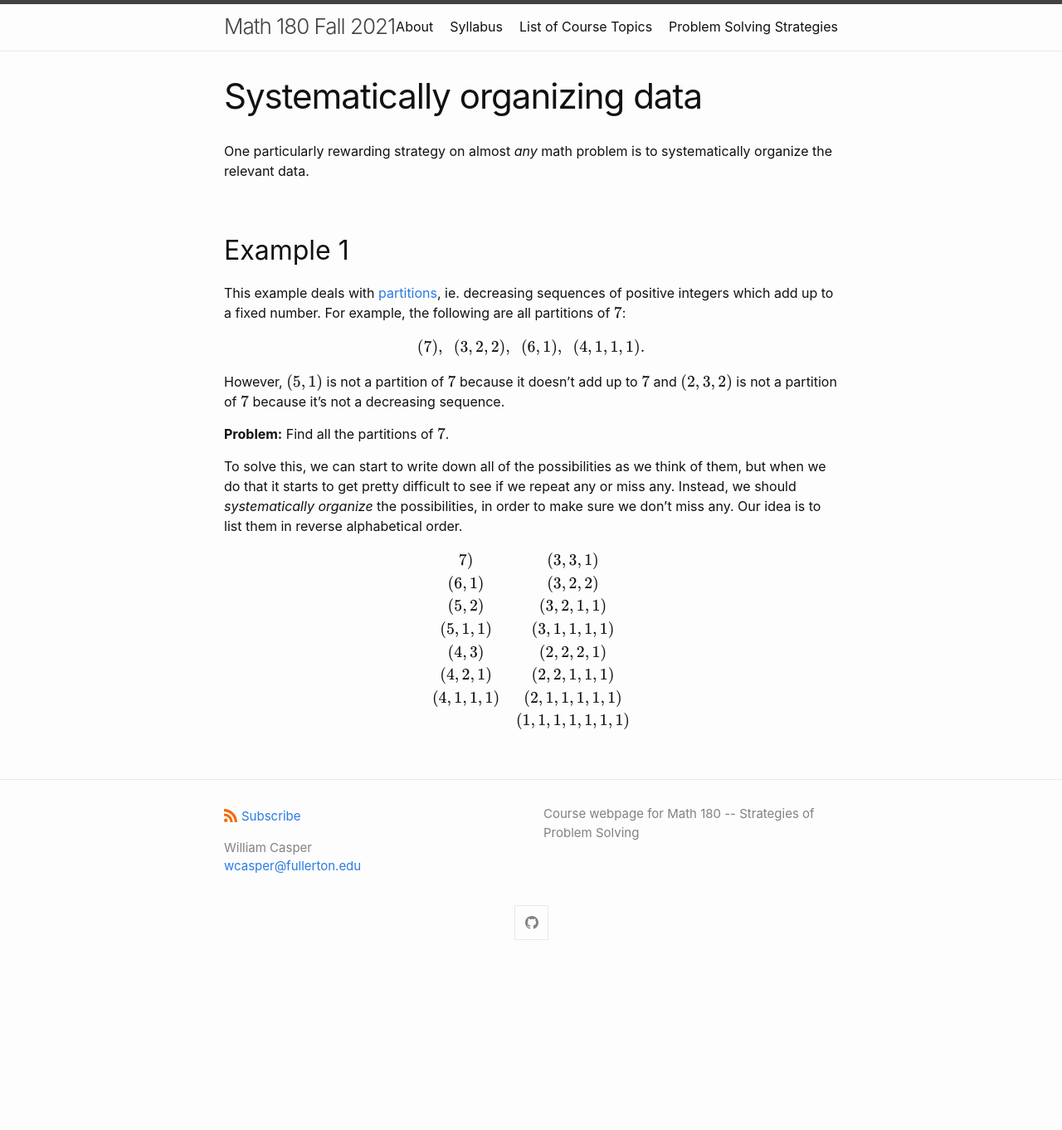
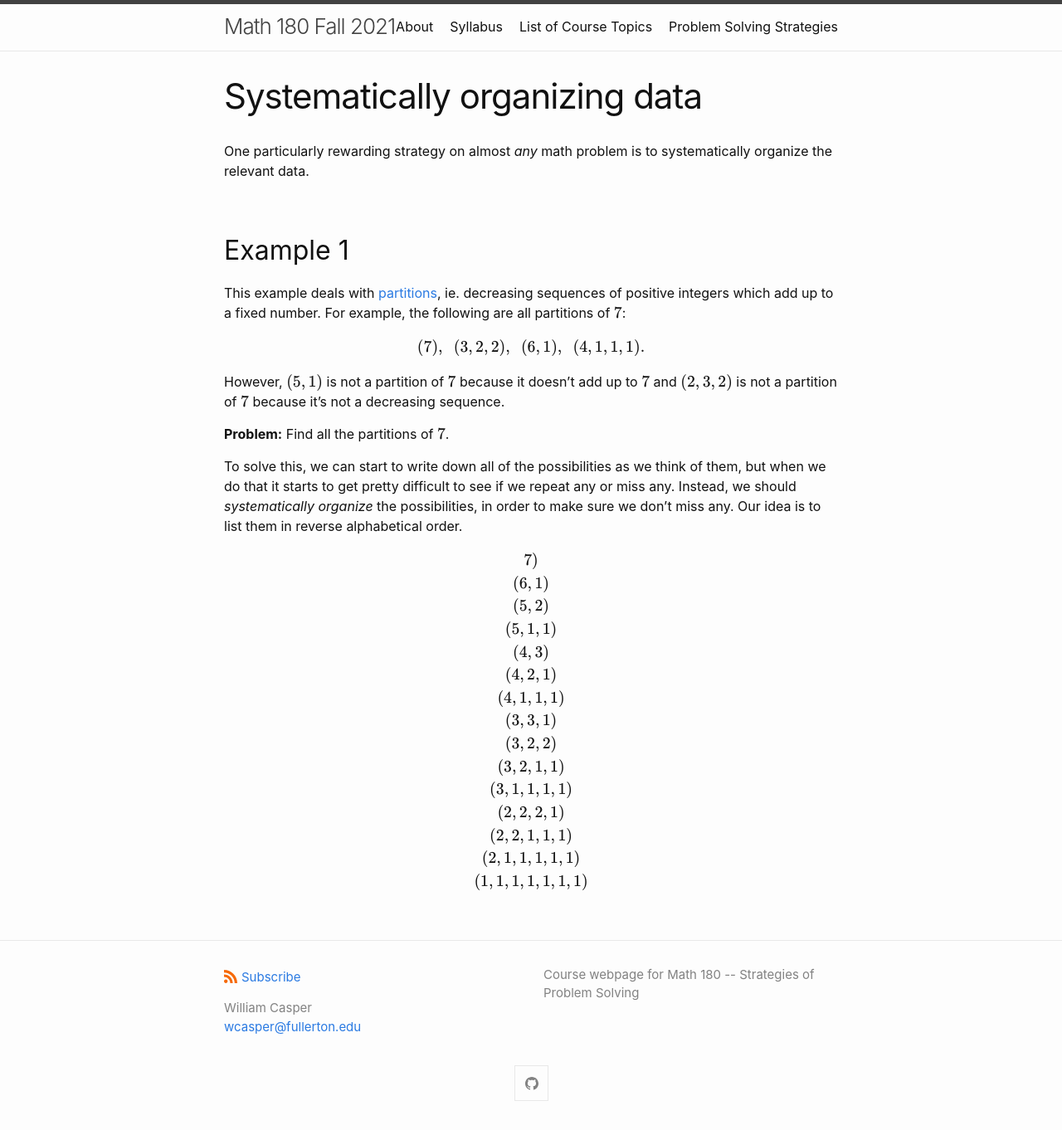
Before and after one commit to wcasper/math180fall2021, a Jekyll site: the page built from _modules/strategies/strat-organize.md, in a window 1280 px wide. Shown: the whole page at 83% size. Built offline with Jekyll 4.4.1, drawn with Linux system fonts in a browser that asks for light colours; before the commit the page ends 1168 px from its top, so only the background shows below that.

Commit message:
changed table to single column

```diff
--- a/_modules/strategies/strat-organize.md
+++ b/_modules/strategies/strat-organize.md
@@ -23,22 +23,21 @@ Instead, we should *systematically organize* the possibilities, in order to make
 Our idea is to list them in reverse alphabetical order.
 
 $$
-\begin{array}[l|l]
-(7)         &
+\begin{array}[l]
+(7)         \\
+(6,1)       \\
+(5,2)       \\
+(5,1,1)     \\
+(4,3)       \\
+(4,2,1)     \\
+(4,1,1,1)   \\
 (3,3,1)     \\
-(6,1)       &
 (3,2,2)     \\
-(5,2)       &
 (3,2,1,1)   \\
-(5,1,1)     &
 (3,1,1,1,1) \\
-(4,3)       &
 (2,2,2,1  ) \\
-(4,2,1)     &
 (2,2,1,1,1) \\
-(4,1,1,1)   &
 (2,1,1,1,1,1) \\
-&
-(1,1,1,1,1,1,1) \\
+(1,1,1,1,1,1,1)
 \end{array}
 $$
```
